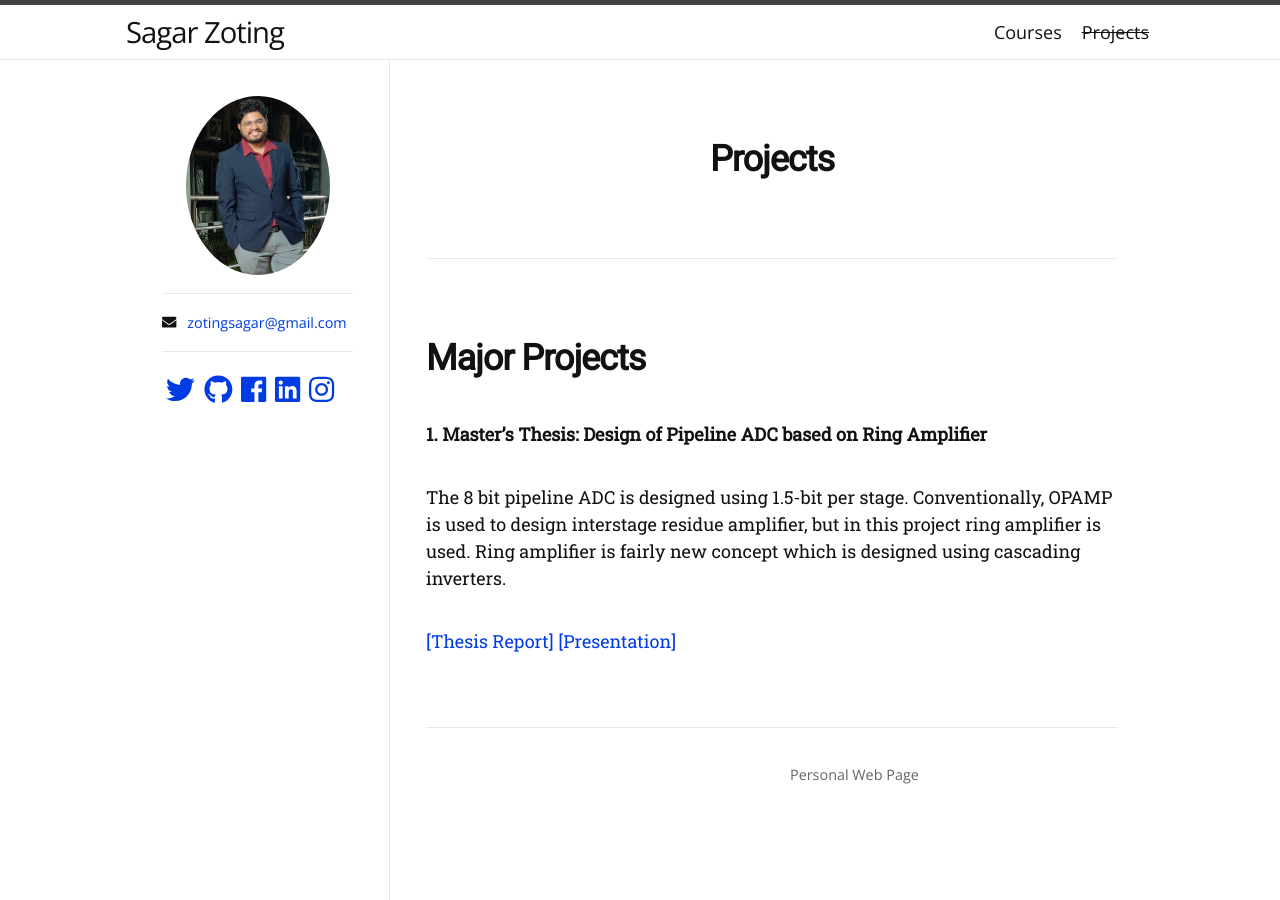
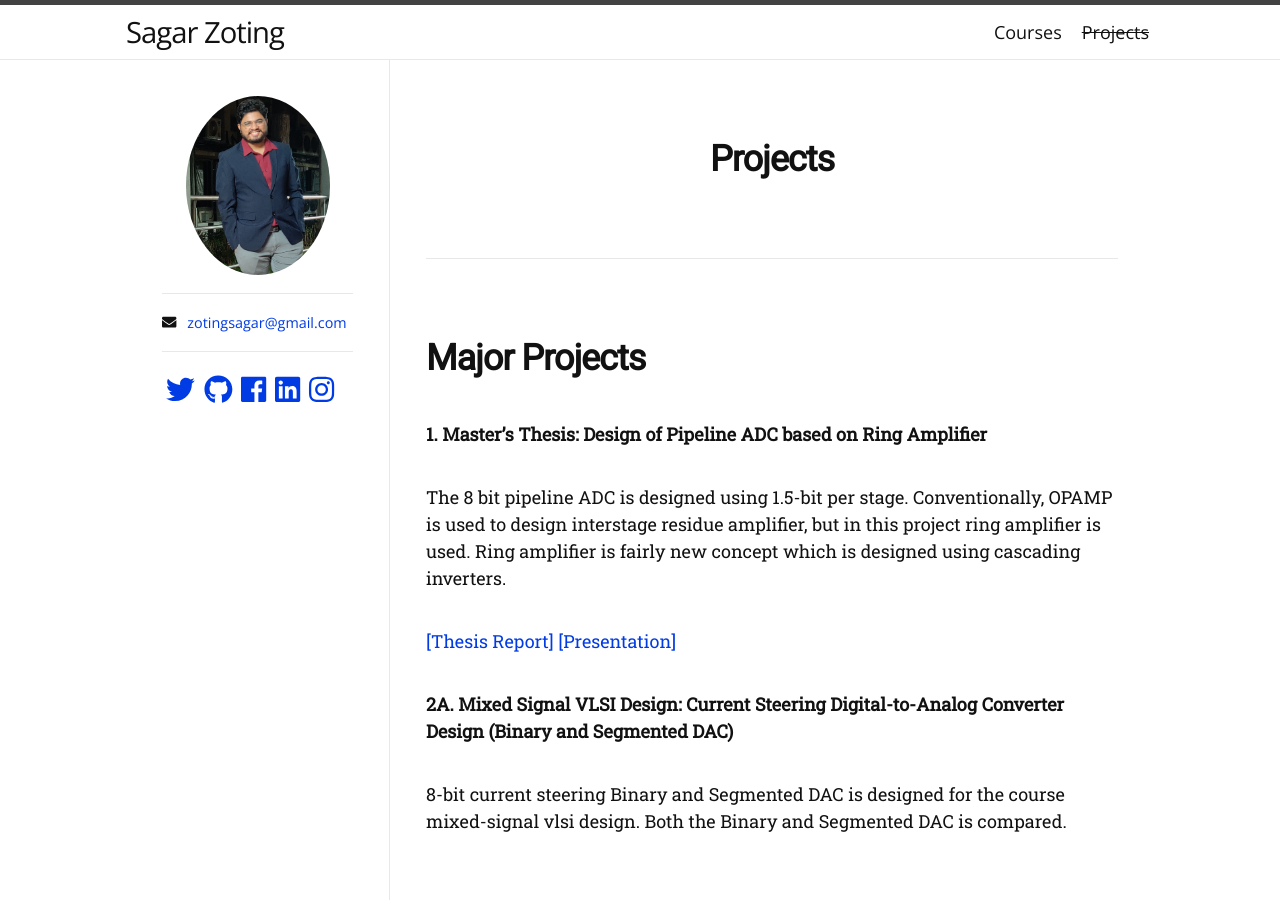
Before and after one commit to zotingsagar/zotingsagar.github.io, a Jekyll site: the page built from projects.md, in a window 1280 px wide. Built offline with Jekyll 4.4.1, drawn with Linux system fonts in a browser that asks for light colours; nearby versions of some CDN libraries; some web fonts are replaced.

Commit message:
Update projects.md

```diff
--- a/projects.md
+++ b/projects.md
@@ -16,3 +16,8 @@ The 8 bit pipeline ADC is designed using 1.5-bit per stage. Conventionally, OPAM
 
 [[Thesis Report]](MTP2_Thesis_SagarZoting_203070064.pdf)
 [[Presentation]](Presentation.pdf)
+
+
+**2A. Mixed Signal VLSI Design: Current Steering Digital-to-Analog Converter Design (Binary and Segmented DAC)**
+
+8-bit current steering Binary and Segmented DAC is designed for the course mixed-signal vlsi design. Both the Binary and Segmented DAC is compared.
```
